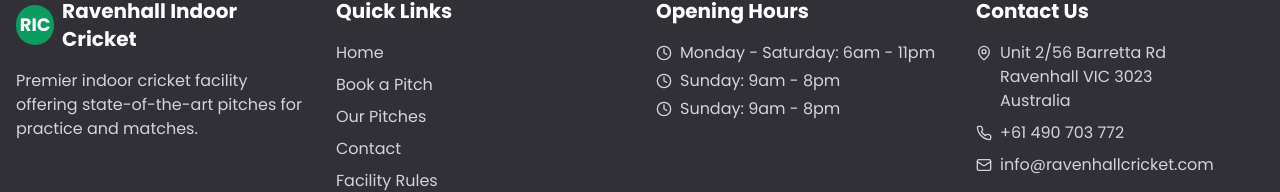
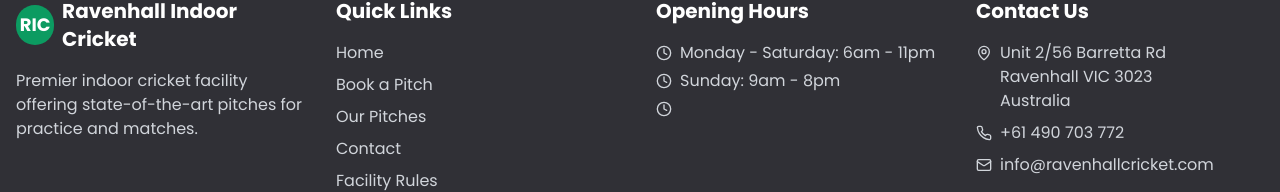
Before and after one commit to karthik-dev56/wicket-time-slots, a React (Vite) app: page /rules in a window 1280 px wide. Shown: the part 2319-2511 px from the top of the page. Built offline with nearby package versions, Linux system fonts and the light colour scheme.

Commit message:
Visual edit in Lovable
Edited UI in Lovable

```diff
--- a/src/components/Footer.tsx
+++ b/src/components/Footer.tsx
@@ -61,7 +61,7 @@ export const Footer = () => {
               </li>
               <li className="flex items-start">
                 <Clock className="h-4 w-4 mt-1 mr-2" />
-                <span>Sunday: 9am - 8pm</span>
+                <span></span>
               </li>
             </ul>
           </div>
```
